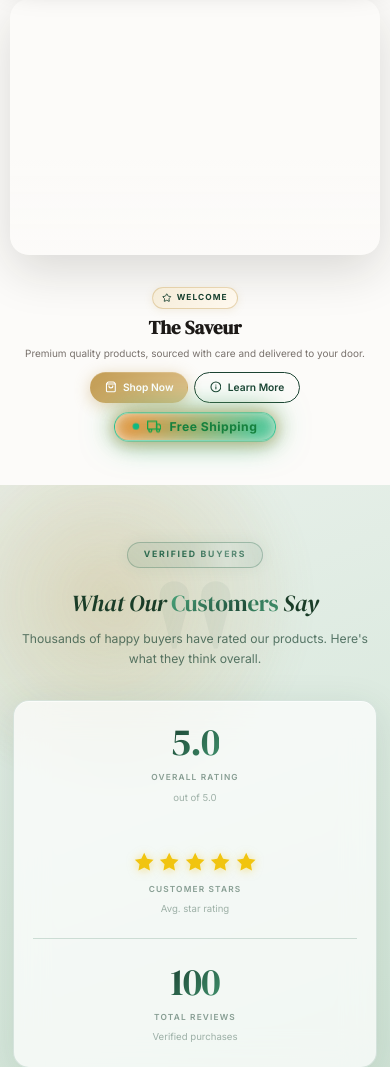
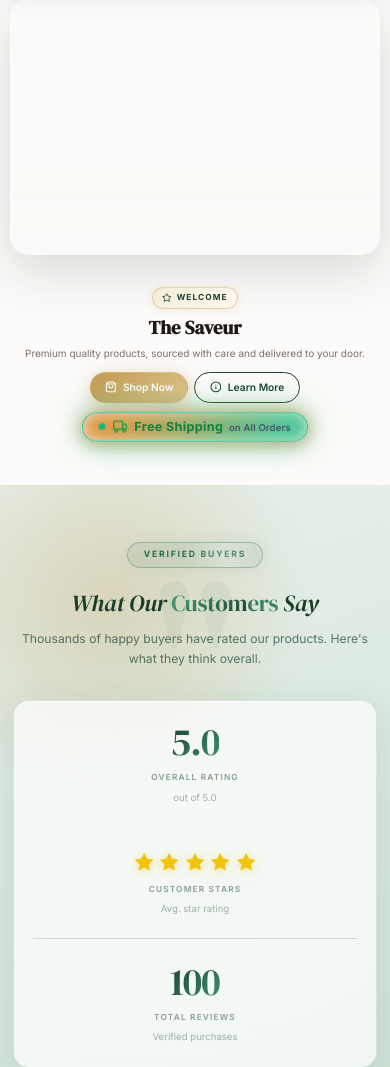
Before and after one commit to imadhurgupta/thesaveur, a Flask app: page / in a window 390 px wide. Shown: the part 101-1168 px from the top of the page. Run offline with Flask 3, Linux system fonts and the light colour scheme; data comes from the database, SQL or seed files in the repository; data that the repository does not hold is empty; some web fonts are replaced.

Commit message:
Style Free Shipping in large font and on All Orders in small font

```diff
--- a/static/css/style.css
+++ b/static/css/style.css
@@ -893,20 +893,23 @@ button:active:not(:disabled),
 
 .shipping-text-content {
   display: inline-flex;
-  align-items: center;
-  gap: 6px;
-  line-height: 1;
+  align-items: baseline;
+  gap: 7px;
+  line-height: 1.1;
 }
 
 .shipping-text-bold {
   font-weight: 800;
   color: #15803d;
-  letter-spacing: 0.04em;
-  font-size: 1.08rem;
+  letter-spacing: 0.03em;
+  font-size: 1.15rem;
 }
 
 .shipping-text-sub {
-  display: none;
+  font-weight: 600;
+  color: #475569;
+  font-size: 0.84rem;
+  letter-spacing: 0.02em;
 }
 
 @keyframes heroGlowPulse {
@@ -1975,15 +1978,18 @@ button:active:not(:disabled),
     margin-top: 14px !important;
   }
   .hero-free-shipping-badge {
-    padding: 8px 22px !important;
-    gap: 10px !important;
+    padding: 8px 20px !important;
+    gap: 9px !important;
   }
   .shipping-truck-icon {
     width: 18px !important;
     height: 18px !important;
   }
   .shipping-text-bold {
-    font-size: 0.95rem !important;
+    font-size: 0.98rem !important;
+  }
+  .shipping-text-sub {
+    font-size: 0.74rem !important;
   }
   .shipping-live-dot {
     width: 8px !important;
--- a/templates/storefront/partials/hero_carousel.html
+++ b/templates/storefront/partials/hero_carousel.html
@@ -62,12 +62,13 @@
           <span class="shipping-live-dot" aria-hidden="true"></span>
           <svg class="shipping-truck-icon" viewBox="0 0 24 24" fill="none" stroke="currentColor" stroke-width="2.2" stroke-linecap="round" stroke-linejoin="round" aria-hidden="true">
             <rect x="1" y="3" width="15" height="13"></rect>
-            <polygon points="16 8 20 8 23 11 23 16 16 16 8"></polygon>
+            <polygon points="16 8 20 8 23 11 23 16 16 8"></polygon>
             <circle cx="5.5" cy="18.5" r="2.5"></circle>
             <circle cx="18.5" cy="18.5" r="2.5"></circle>
           </svg>
           <span class="shipping-text-content">
             <strong class="shipping-text-bold">Free Shipping</strong>
+            <span class="shipping-text-sub">on All Orders</span>
           </span>
         </div>
       </div>
@@ -101,6 +102,7 @@
           </svg>
           <span class="shipping-text-content">
             <strong class="shipping-text-bold">Free Shipping</strong>
+            <span class="shipping-text-sub">on All Orders</span>
           </span>
         </div>
       </div>
```
